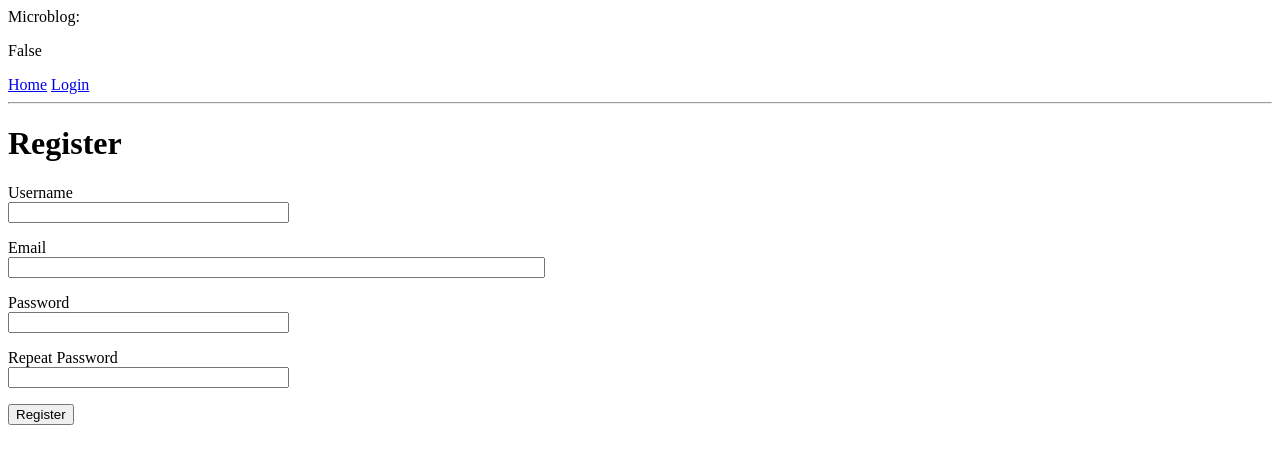
After one commit to cyq7on/MicroBlog, a Flask app: page /register in a window 1280 px wide. The commit adds this page. Shown: the top 464 px of the page. Run offline with Flask 2, Linux system fonts and the light colour scheme.

Commit message:
Add register

```diff
--- a/app/__init__.py
+++ b/app/__init__.py
@@ -5,11 +5,18 @@ from configy import Config
 from flask_sqlalchemy import SQLAlchemy
 from flask_migrate import Migrate
 from flask_login import LoginManager
+from flask_script import Manager, Server
 
 app = Flask(__name__)
+app.debug = True
 app.config.from_object(Config)
 # print(app.config['SECRET_KEY'])
 db = SQLAlchemy(app)
 migrate = Migrate(app, db)
 login = LoginManager(app)
+login.login_view = 'login'
+manager = Manager(app)
+manager.add_command("runserver", Server(use_debugger=True))
+if __name__ == "__main__":
+    manager.run()
 from app import routes, models
--- a/app/forms.py
+++ b/app/forms.py
@@ -1,6 +1,8 @@
 from flask_wtf import FlaskForm
 from wtforms import StringField, PasswordField, BooleanField, SubmitField
-from wtforms.validators import DataRequired
+from wtforms.validators import DataRequired, ValidationError, Email, EqualTo
+
+from app.models import User
 
 
 class LoginForm(FlaskForm):
@@ -8,3 +10,22 @@ class LoginForm(FlaskForm):
     password = PasswordField('Password', validators=[DataRequired()])
     remember_me = BooleanField('Remember Me')
     submit = SubmitField('Sign In')
+
+
+class RegistrationForm(FlaskForm):
+    username = StringField('Username', validators=[DataRequired()])
+    email = StringField('Email', validators=[DataRequired(), Email()])
+    password = PasswordField('Password', validators=[DataRequired()])
+    password2 = PasswordField(
+        'Repeat Password', validators=[DataRequired(), EqualTo('password')])
+    submit = SubmitField('Register')
+
+    def validate_username(self, username):
+        user = User.query.filter_by(username=username.data).first()
+        if user is not None:
+            raise ValidationError('The username has been registered!')
+
+    def validate_email(self, email):
+        user = User.query.filter_by(email=email.data).first()
+        if user is not None:
+            raise ValidationError('The email has been registered!')
--- a/app/models.py
+++ b/app/models.py
@@ -4,7 +4,7 @@ from werkzeug.security import generate_password_hash, check_password_hash
 from flask_login import UserMixin
 
 
-class User(db.Model, UserMixin):
+class User(UserMixin, db.Model):
     id = db.Column(db.Integer, primary_key=True)
     username = db.Column(db.String(64), index=True, unique=True)
     email = db.Column(db.String(120), index=True, unique=True)
@@ -15,7 +15,6 @@ class User(db.Model, UserMixin):
         self.pwd_hash = generate_password_hash(pwd)
 
     def check_pwd(self, pwd):
-        print(pwd)
         return check_password_hash(self.pwd_hash, pwd)
 
     def __repr__(self):
--- a/app/routes.py
+++ b/app/routes.py
@@ -1,14 +1,15 @@
-from app import app
-from flask import render_template, flash, redirect, url_for
-from app.forms import LoginForm
+from app import app, db
+from flask import render_template, flash, redirect, url_for, request
+from app.forms import LoginForm, RegistrationForm
 from app.models import User
-from flask_login import current_user, login_user, logout_user
+from flask_login import current_user, login_user, logout_user, login_required
+from werkzeug.urls import url_parse
 
 
 @app.route('/')
 @app.route('/index')
+@login_required
 def index():
-    user = {'username': 'cyq7on 燕'}
     posts = [
         {
             'author': {'username': 'John'},
@@ -19,7 +20,7 @@ def index():
             'body': 'The Avengers movie was so cool!'
         }
     ]
-    return render_template('index.html', title='Home', user=user, posts=posts)
+    return render_template('index.html', title='Home', posts=posts)
 
 
 @app.route('/login', methods=['GET', 'post'])
@@ -32,12 +33,15 @@ def login():
 
         user = User.query.filter_by(username=form.username.data).first()
 
-        if user is None or user.check_pwd(form.password.data):
+        if user is None or not user.check_pwd(form.password.data):
             flash('Invalid username or password')
             return redirect(url_for('login'))
 
         login_user(user, form.remember_me.data)
-        return redirect(url_for('index'))
+        next_page = request.args.get('next')
+        if not next_page or url_parse(next_page).netloc != '':
+            next_page = url_for('index')
+        return redirect(next_page)
     return render_template('login.html', title='Sign in', form=form)
 
 
@@ -45,3 +49,18 @@ def login():
 def logout():
     logout_user()
     return redirect(url_for('index'))
+
+
+@app.route('/register', methods=['GET', 'POST'])
+def register():
+    if current_user.is_authenticated:
+        return redirect(url_for('index'))
+    form = RegistrationForm()
+    if form.validate_on_submit():
+        user = User(username=form.username.data, email=form.email.data)
+        user.set_pwd_hash(form.password.data)
+        db.session.add(user)
+        db.session.commit()
+        flash('Congratulations, you are now a registered user!')
+        return redirect(url_for('login'))
+    return render_template('register.html', title='Register', form=form)
--- a/app/templates/index.html
+++ b/app/templates/index.html
@@ -1,7 +1,7 @@
 {% extends "base.html" %}
 
 {% block content %}
-    <h1>Hi, {{ user.username }}!</h1>
+    <h1>Hi, {{ current_user.username }}!</h1>
     {% for post in posts %}
     <div><p>{{ post.author.username }} says: <b>{{ post.body }}</b></p></div>
     {% endfor %}
--- a/app/templates/login.html
+++ b/app/templates/login.html
@@ -21,4 +21,5 @@
         <p>{{ form.remember_me() }} {{ form.remember_me.label }}</p>
         <p>{{ form.submit() }}</p>
     </form>
+<p>New User? <a href="{{ url_for('register') }}">Click to Register!</a></p>
 {% endblock %}
--- /dev/null
+++ b/app/templates/register.html
@@ -0,0 +1,37 @@
+{% extends "base.html" %}
+
+{% block content %}
+    <h1>Register</h1>
+    <form action="" method="post">
+        {{ form.hidden_tag() }}
+        <p>
+            {{ form.username.label }}<br>
+            {{ form.username(size=32) }}<br>
+            {% for error in form.username.errors %}
+            <span style="color: red;">[{{ error }}]</span>
+            {% endfor %}
+        </p>
+        <p>
+            {{ form.email.label }}<br>
+            {{ form.email(size=64) }}<br>
+            {% for error in form.email.errors %}
+            <span style="color: red;">[{{ error }}]</span>
+            {% endfor %}
+        </p>
+        <p>
+            {{ form.password.label }}<br>
+            {{ form.password(size=32) }}<br>
+            {% for error in form.password.errors %}
+            <span style="color: red;">[{{ error }}]</span>
+            {% endfor %}
+        </p>
+        <p>
+            {{ form.password2.label }}<br>
+            {{ form.password2(size=32) }}<br>
+            {% for error in form.password2.errors %}
+            <span style="color: red;">[{{ error }}]</span>
+            {% endfor %}
+        </p>
+        <p>{{ form.submit() }}</p>
+    </form>
+{% endblock %}
```
Also changed, not shown: app.db.
